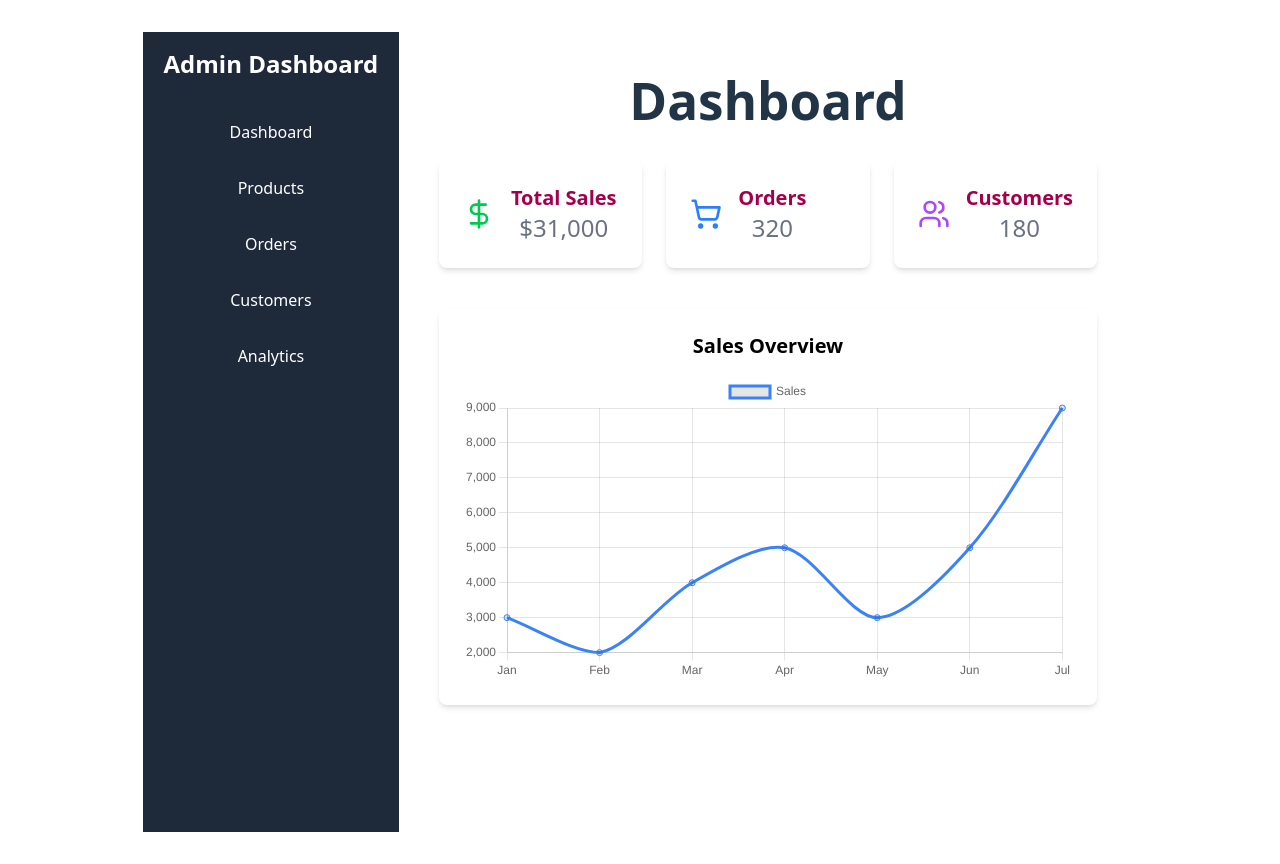
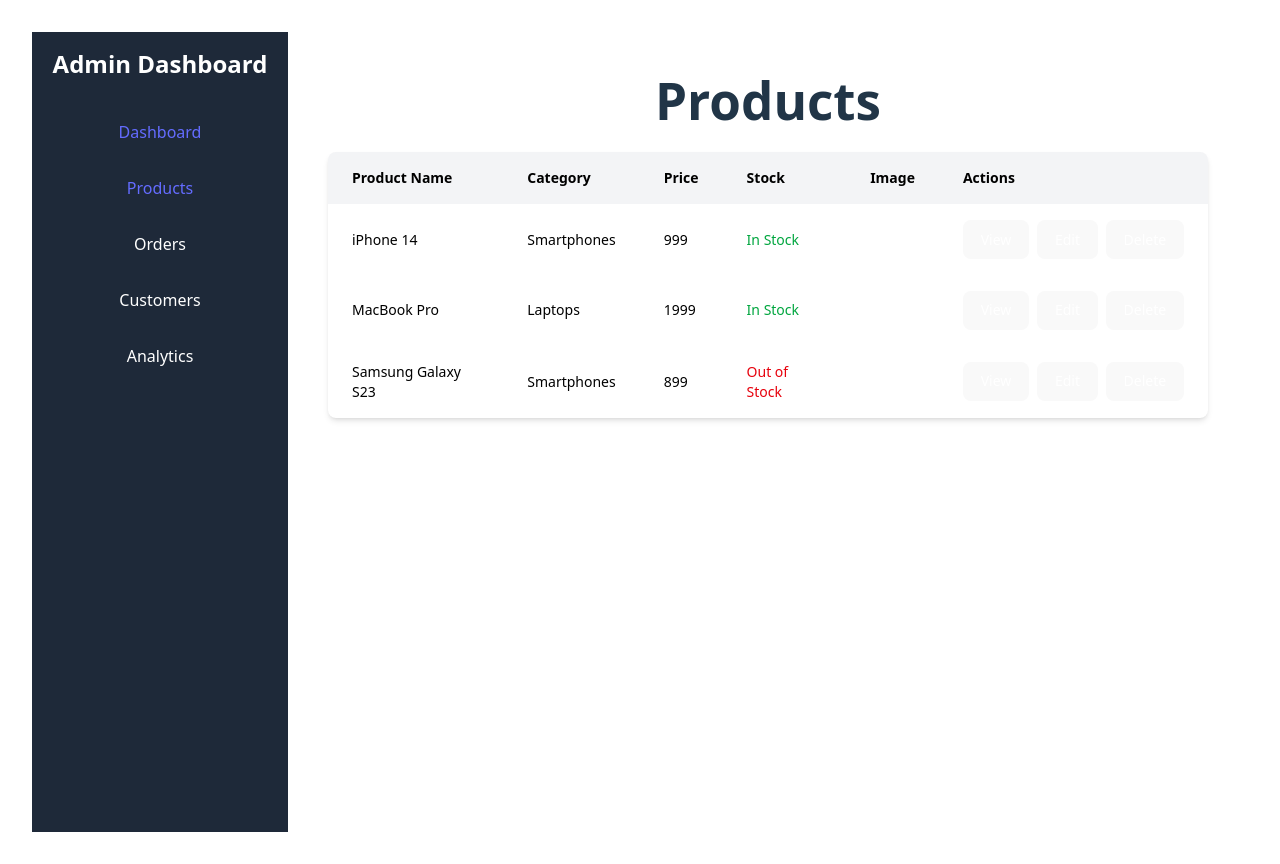
Before and after one commit to Zainab-Shakeel/E-commerce-Dashboard, a React (Vite) app: page /products in a window 1280 px wide. Built offline with nearby package versions, Linux system fonts and the light colour scheme.

Commit message:
Linked pages and added Products.jsx
now Dashboard and Products is accessible from the sidebar and Products contain table of products with delete button functional.

```diff
--- a/package.json
+++ b/package.json
@@ -16,6 +16,7 @@
     "react": "^19.0.0",
     "react-chartjs-2": "^5.3.0",
     "react-dom": "^19.0.0",
+    "react-router-dom": "^7.5.1",
     "tailwindcss": "^4.1.4"
   },
   "devDependencies": {
--- a/src/App.jsx
+++ b/src/App.jsx
@@ -5,17 +5,22 @@ import './App.css'
 import React from 'react'
 import Dashboard from './Pages/Dashboard'
 import Sidebar from './Components/Sidebar'
+import Products from './Pages/Products'
+import { BrowserRouter, Routes, Route } from 'react-router-dom';
 
 function App() {
   return (
-    <div className='flex'>
-      <Sidebar />
-      <div className="flex-1 p-10">
-        <Dashboard />
+    <BrowserRouter>
+      <div className="flex">
+        <Sidebar/>
+        <div className="flex-1 p-10">
+          <Routes>
+            <Route path="/" element={<Dashboard />} />
+            <Route path="/products" element={<Products />} />
+          </Routes>
+        </div>
       </div>
-
-
-    </div>
+    </BrowserRouter>
   )
 }
 
--- a/src/Components/Sidebar.jsx
+++ b/src/Components/Sidebar.jsx
@@ -1,13 +1,20 @@
 import App from "../App";
 import React from "react";
+import { Link } from 'react-router-dom';
 
-function Sidebar(){
-    return(
+
+function Sidebar() {
+  return (
     <div className="w-64 h-screen bg-gray-800 text-white flex flex-col p-4">
       <h2 className="text-2xl font-bold mb-8">Admin Dashboard</h2>
       <ul className="space-y-4">
-                <li className="hover:bg-gray-700 p-2 rounded">Dashboard</li>
-                <li className="hover:bg-gray-700 p-2 rounded">Products</li>
+        <Link to="/" className="block py-2 px-4 hover:bg-gray-100 rounded">
+          Dashboard
+        </Link>
+        <Link to="/products" className="block py-2 px-4 hover:bg-gray-100 rounded">
+          Products
+        </Link>
+
         <li className="hover:bg-gray-700 p-2 rounded">Orders</li>
         <li className="hover:bg-gray-700 p-2 rounded">Customers</li>
         <li className="hover:bg-gray-700 p-2 rounded">Analytics</li>
@@ -16,4 +23,4 @@ function Sidebar(){
   )
 }
 
-export default Sidebar
+export default Sidebar;
--- /dev/null
+++ b/src/Pages/Products.jsx
@@ -0,0 +1,83 @@
+import React, { useState, useEffect } from "react";
+import App from "../App";
+
+function Products() {
+    const [products, setProducts] = useState([
+        {
+            id: 1,
+            name: 'iPhone 14',
+            category: 'Smartphones',
+            price: 999,
+            stock: 15,
+        },
+        {
+            id: 2,
+            name: 'MacBook Pro',
+            category: 'Laptops',
+            price: 1999,
+            stock: 7,
+        },
+        {
+            id: 3,
+            name: 'Samsung Galaxy S23',
+            category: 'Smartphones',
+            price: 899,
+            stock: 0,
+        },
+    ]);
+
+    const handleDelete= (id)=>{
+        const confirmDelete = window.confirm("Are you sure you want to delete this product?");
+        if(confirmDelete){
+            setProducts(products.filter(product => product.id !== id));
+        }
+
+    }
+    return (
+        <div>
+            <h1 className="text-3xl font-bold mb-6">Products</h1>
+            <div className="overflow-x-auto bg-white rounded-lg shadow-md text-black">
+                <table className="min-w-full text-left text-sm">
+                    <thead className="bg-gray-100">
+                        <tr>
+                            <th className="px-6 py-4 font-semibold">Product Name</th>
+                            <th className="px-6 py-4 font-semibold">Category</th>
+                            <th className="px-6 py-4 font-semibold">Price</th>
+                            <th className="px-6 py-4 font-semibold">Stock</th>
+                            <th className="px-6 py-4 font-semibold">Image</th>
+                            <th className="px-6 py-4 font-semibold">Actions</th>
+                        </tr>
+                    </thead>
+                    <tbody>
+                        {products.map((product) => (
+                            <tr key={product.id}>
+                                <td className="px-6 py-4">{product.name}</td>
+                                <td className="px-6 py-4">{product.category}</td>
+                                <td className="px-6 py-4">{product.price}</td>
+                                <td className="px-6 py-4">{product.stock > 0 ? (
+                                    <span className="text-green-600 font-medium">
+                                        In Stock
+                                    </span>
+                                ) : (
+                                    <span className="text-red-600 font-medium">
+                                        Out of Stock
+                                    </span>
+                                )}</td>
+                                <td></td>
+                                <td className="px-6 py-4 flex gap-2 text-white">
+                                    <button onClick={()=>handleViewclick(product)}>View</button>
+                                    <button onClick={()=> handleEditClick(product)}>Edit</button>
+                                    <button onClick={()=> handleDelete(product.id)}>Delete</button>
+                                </td>
+
+                            </tr>
+                        ))}
+                    </tbody>
+                </table>
+            </div>
+        </div>
+    )
+}
+
+
+export default Products
```
Also changed, not shown: 1 other file (tests, documents, lock files or other folders). Lines whose indentation alone changed are shown as unchanged.
